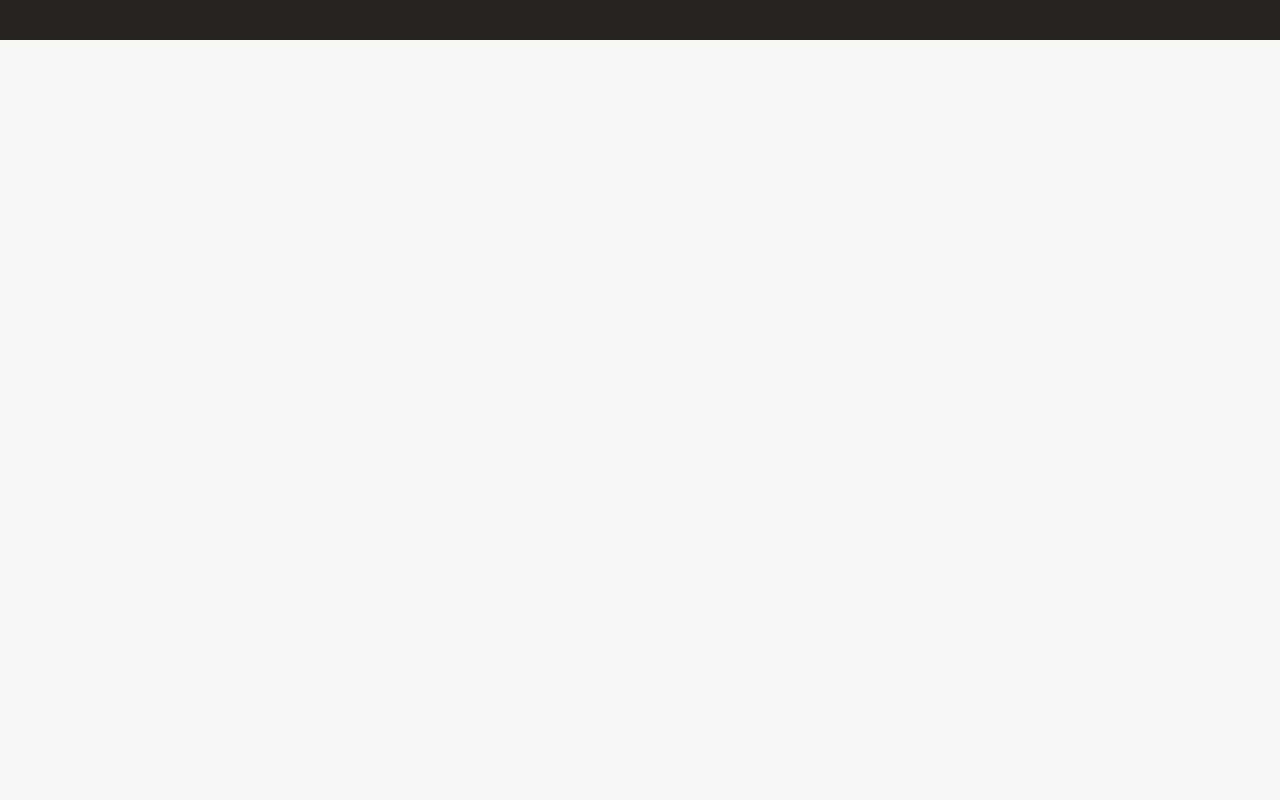
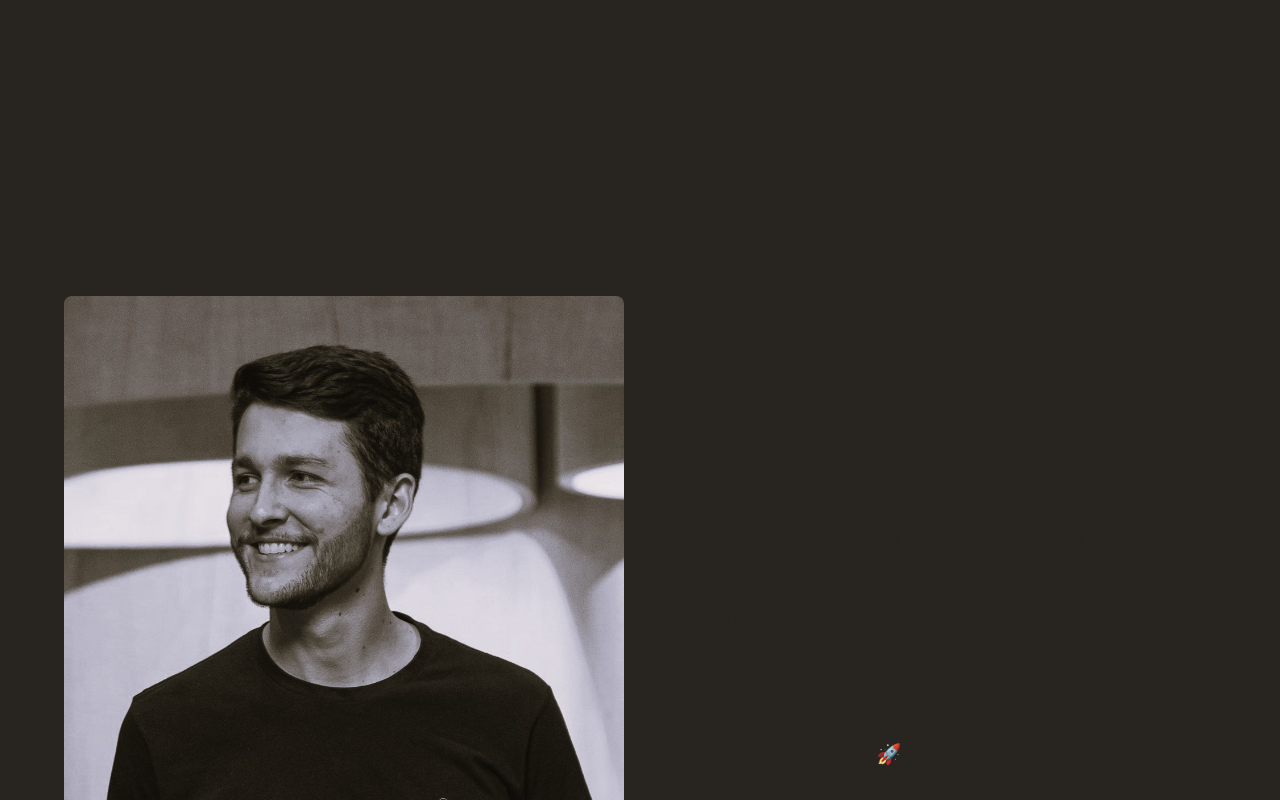
Before and after one commit to fredxc/fredx-website, a React (Vite) app: page / in a window 1280 px wide. Shown: the part 1560-2360 px from the top of the page. Before the commit the page ends 1600 px from the top, so only its background shows below. Built offline with nearby package versions, Linux system fonts and the light colour scheme; a web font is replaced by a local one.

Commit message:
feature(about): About section created

```diff
--- a/src/App.tsx
+++ b/src/App.tsx
@@ -8,6 +8,8 @@ const AnimatedBackground = lazy(
   () => import("./components/AnimatedBackground"),
 );
 const VisionSection = lazy(() => import("./components/VisionSection"));
+const AboutSection = lazy(() => import("./components/AboutSection"));
+const BlankSection = lazy(() => import("./components/BlankSection"));
 
 const App = () => {
   const { theme } = useThemeStore();
@@ -37,6 +39,8 @@ const App = () => {
             <ScrollIndicator />
           </section>
           <VisionSection />
+          <AboutSection />
+          <BlankSection />
         </Suspense>
       </div>
     </main>
--- /dev/null
+++ b/src/components/AboutSection.tsx
@@ -0,0 +1,81 @@
+import { useRef } from "react";
+import { motion } from "framer-motion";
+import { bottomFadeIn, fadeIn } from "../constants/animations";
+
+const AboutSection: React.FC = () => {
+  const sectionRef = useRef(null);
+  const imageRef = useRef(null);
+
+  return (
+    <section
+      id="about"
+      ref={sectionRef}
+      className="relative mx-auto max-w-7xl px-6 py-24"
+    >
+      <motion.h2
+        initial="hidden"
+        whileInView="visible"
+        variants={bottomFadeIn}
+        viewport={{ once: true, amount: 0.8 }}
+        className="mb-16 flex items-center justify-center text-6xl font-semibold text-primary-dark/75 md:text-7xl"
+      >
+        <span className="mr-4 text-4xl">⯋</span>ABOUT ME
+        <span className="ml-4 text-4xl">⯋</span>
+      </motion.h2>
+
+      <div className="relative grid grid-cols-2 gap-8">
+        <div className="relative">
+          <motion.img
+            ref={imageRef}
+            initial="hidden"
+            variants={fadeIn}
+            whileInView="visible"
+            alt="Fred Xavier Portrait"
+            src="/assets/my-portrait.jpg"
+            viewport={{ once: true, amount: 0.3 }}
+            className="h-auto w-full rounded-lg opacity-80"
+          />
+        </div>
+
+        <div className="sticky top-1/3 h-fit text-xl font-medium text-primary-dark">
+          <motion.h3
+            initial="hidden"
+            whileInView="visible"
+            variants={bottomFadeIn}
+            viewport={{ once: true, amount: 0.4 }}
+            className="mb-6 text-5xl font-bold"
+          >
+            A brief intro, who am I?
+          </motion.h3>
+          <motion.p
+            initial="hidden"
+            whileInView="visible"
+            variants={bottomFadeIn}
+            viewport={{ once: true, amount: 0.6 }}
+            className="mb-4"
+          >
+            I’m a frontend specialist and tech lead who loves bringing ideas to
+            life through clean, scalable code. I build fast, intuitive, and
+            engaging experiences using React, TypeScript, and modern web
+            technologies. Creating seamless interactions that feel natural is
+            what excites me the most.
+          </motion.p>
+          <motion.p
+            initial="hidden"
+            whileInView="visible"
+            variants={bottomFadeIn}
+            viewport={{ once: true, amount: 0.8 }}
+          >
+            When I’m not coding, I’m probably playing the guitar, singing, or
+            experimenting in the kitchen. I love watching movies and series, and
+            exploring new places with my wife! I’m also fascinated by psychology
+            and human behavior, always trying to understand what makes people
+            tick — both in life and in tech. 🚀
+          </motion.p>
+        </div>
+      </div>
+    </section>
+  );
+};
+
+export default AboutSection;
--- /dev/null
+++ b/src/components/BlankSection.tsx
@@ -0,0 +1,5 @@
+const BlankSection: React.FC = () => {
+  return <section id="blank-section" className="h-screen" />;
+};
+
+export default BlankSection;
--- a/src/components/Navbar.tsx
+++ b/src/components/Navbar.tsx
@@ -7,6 +7,7 @@ const Navbar: React.FC = () => {
   const { theme } = useThemeStore();
   const darkTheme = theme === "dark";
 
+  const navBg = darkTheme ? "bg-primary-dark" : "bg-light-cream";
   const textColor = darkTheme ? "text-light-cream" : "text-primary-dark";
   const textColorMuted = darkTheme
     ? "text-light-cream/80"
@@ -21,11 +22,11 @@ const Navbar: React.FC = () => {
       initial="hidden"
       animate="visible"
       variants={navAnimation}
-      className="fixed left-0 right-0 top-0 z-50 bg-transparent transition-colors duration-300"
+      className={`fixed left-0 right-0 top-0 z-50 transition-colors duration-700 ${navBg}`}
     >
       <div className="mx-auto flex h-20 max-w-7xl items-center justify-between px-4 sm:px-8 md:px-16 xl:px-2">
         {/* Logo */}
-        <a href="/" className={`flex items-center gap-2 ${textColor}`}>
+        <a href="#" className={`flex items-center gap-2 ${textColor}`}>
           <img
             src={darkTheme ? "/assets/logo-light.png" : "/assets/logo.png"}
             alt="Logo"
@@ -35,7 +36,7 @@ const Navbar: React.FC = () => {
 
         {/* Navigation Links */}
         <ul
-          className={`flex items-center gap-8 font-semibold transition-colors duration-300 ${textColorMuted}`}
+          className={`flex items-center gap-8 text-lg font-semibold transition-colors duration-300 ${textColorMuted}`}
         >
           <li className={`transition-colors duration-200 ${hoverColor}`}>
             <a href="#about">about</a>
--- a/src/components/ScrollIndicator.tsx
+++ b/src/components/ScrollIndicator.tsx
@@ -4,6 +4,7 @@ import { fadeIn, scrollIndicator } from "../constants/animations";
 
 const ScrollIndicator: React.FC = () => (
   <motion.div
+    custom={0.5}
     initial="hidden"
     animate="visible"
     variants={fadeIn}
--- a/src/constants/animations.ts
+++ b/src/constants/animations.ts
@@ -4,10 +4,14 @@ const GLOBAL_DELAY = 0.9;
 
 export const fadeIn: Variants = {
   hidden: { opacity: 0 },
-  visible: {
+  visible: (custom: number) => ({
     opacity: 1,
-    transition: { duration: 1.5, ease: "easeOut", delay: GLOBAL_DELAY + 0.5 },
-  },
+    transition: {
+      duration: 1.5,
+      ease: "easeOut",
+      delay: custom && GLOBAL_DELAY + custom,
+    },
+  }),
 };
 
 export const bottomFadeIn: Variants = {
@@ -15,7 +19,7 @@ export const bottomFadeIn: Variants = {
   visible: {
     y: 0,
     opacity: 1,
-    transition: { duration: 1.2, ease: "easeOut" },
+    transition: { duration: 0.8, ease: "easeOut" },
   },
 };
 
--- a/tailwind.config.js
+++ b/tailwind.config.js
@@ -7,6 +7,7 @@ export default {
         "primary-dark": "#282521",
         "soft-green": "#959C91",
         "light-cream": "#F6F7F6",
+        "test-color": "#A89986",
       },
       fontFamily: {
         sans: ["Cabinet Grotesk", "system-ui", "sans-serif"],
```
Also changed, not shown: public/assets/my-portrait.jpg (added).
